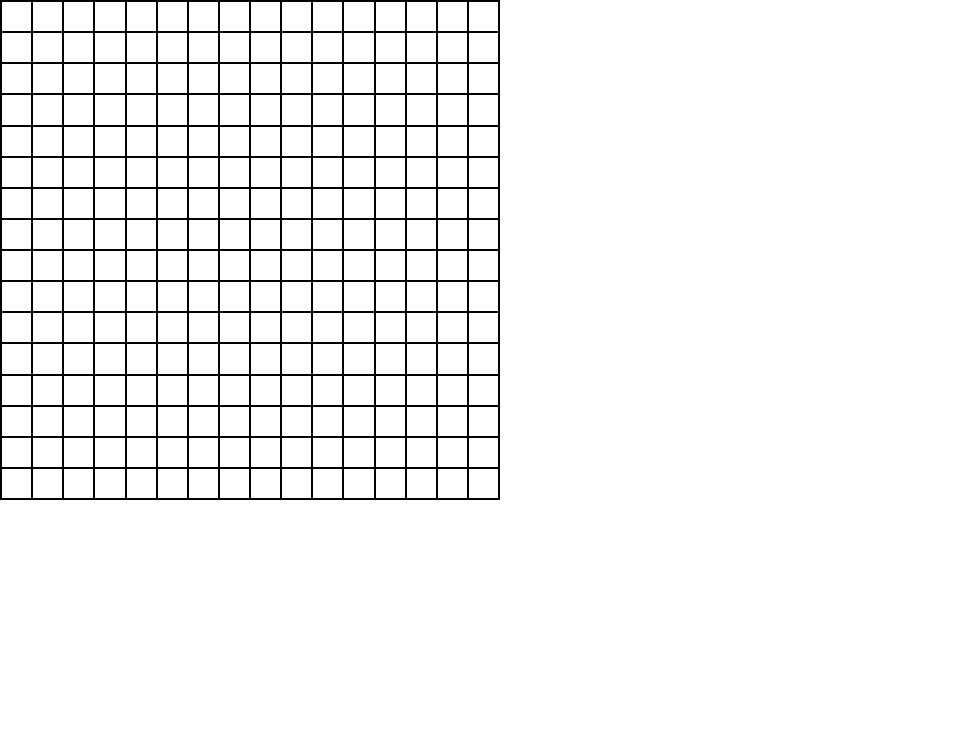
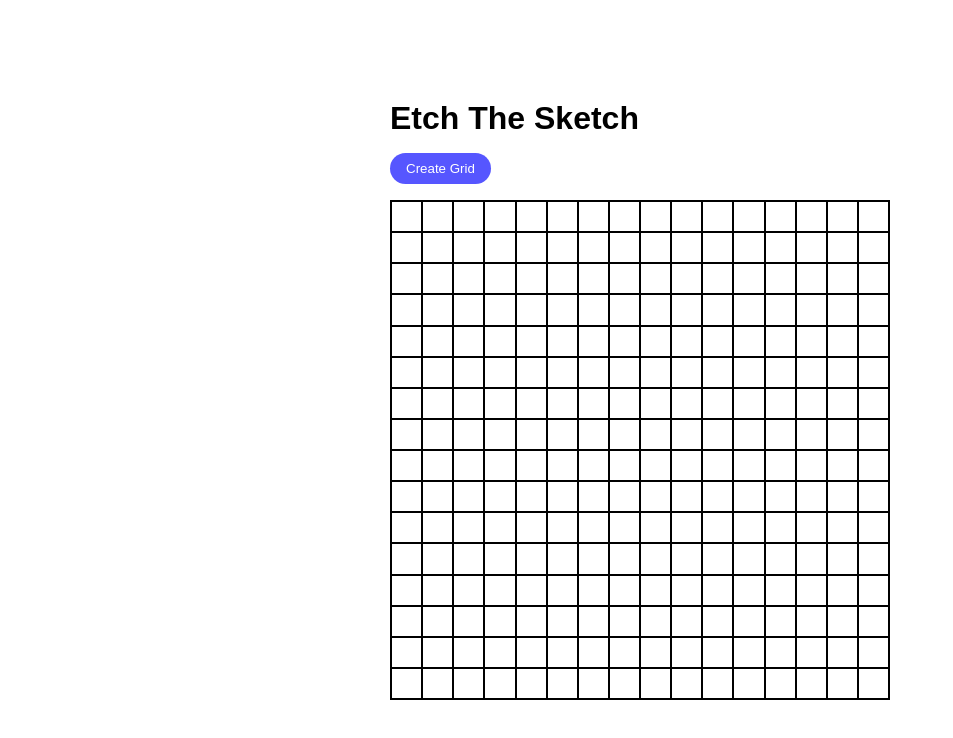
Before and after one commit to fyaja/odin-etch-a-sketch, a plain HTML site: page index.html in a window 1280 px wide. Shown: the whole page, without its empty margins (0-953 px from the left). Drawn offline with Linux system fonts and the light colour scheme.

Commit message:
add custom grid button and style the section

```diff
--- a/index.html
+++ b/index.html
@@ -9,7 +9,13 @@
 </head>
 
 <body>
-  <div class="container">
+  <div class="section">
+    <div class="top">
+      <h1>Etch The Sketch</h1>
+      <button class="custom-grid">Create Grid</button>
+    </div>
+    <div class="container">
+    </div>
   </div>
   <script src="main.js"></script>
 </body>
--- a/main.js
+++ b/main.js
@@ -5,23 +5,45 @@ function createBox(n) {
     html += `<div class="box"></div>`;
   }
   container.innerHTML = html;
+
+  const generateRandomColorRGBA = generateRandomColor();
   document.querySelectorAll(".box").forEach((box) => {
     box.style.flex = `1 1 calc(100% / ${n})`;
     box.style.height = `calc(100% / ${n})`;
+    box.addEventListener("mouseover", () => {
+      box.style.backgroundColor = generateRandomColorRGBA();
+    });
   });
 }
 
-document.querySelectorAll(".box").forEach((box) => {
-  box.addEventListener("mouseover", () => {
-    box.style.backgroundColor = generateRandomColor();
-  });
-});
+createBox(16);
 
 function generateRandomColor() {
+  let a = 0.1;
   const r = Math.round(Math.random() * 255);
   const g = Math.round(Math.random() * 255);
   const b = Math.round(Math.random() * 255);
-  return `rgb(${r}, ${g}, ${b})`;
+
+  return function () {
+    if (a <= 1) {
+      a += 0.1;
+    } else {
+      a = 0.1;
+    }
+    return `rgba(${r}, ${g}, ${b}, ${a})`;
+  };
 }
 
-createBox(16);
+function customGrid() {
+  let size = parseInt(prompt("Please enter the size, limited to 100:"));
+
+  while (isNaN(size) || size <= 0 || size > 100) {
+    size = parseInt(prompt("Please enter a valid number! Limited to 100:"));
+    if (size === null) {
+      return;
+    }
+  }
+  createBox(size);
+}
+
+document.querySelector(".custom-grid").addEventListener("click", customGrid);
--- a/style.css
+++ b/style.css
@@ -2,6 +2,13 @@
   margin: 0;
   padding: 0;
   box-sizing: border-box;
+}
+
+body{
+  display: flex;
+  align-items: center;
+  justify-content: center;
+  min-height: 100vh;
 }
 
 .container{
@@ -15,3 +22,24 @@
 .box{
   border: 1px solid black;
 }
+
+.section{
+  display: flex;
+  flex-direction: column;
+  gap: 1rem;
+  padding: 1rem;
+}
+
+.top{
+  font-family: arial;
+}
+
+.top button{
+  margin-top: 1rem;
+  border: none;
+  color: white;
+  background-color: rgb(86, 86, 255);
+  border-radius: 1rem;
+  padding: 0.5rem 1rem;
+  cursor: pointer;
+}
```
